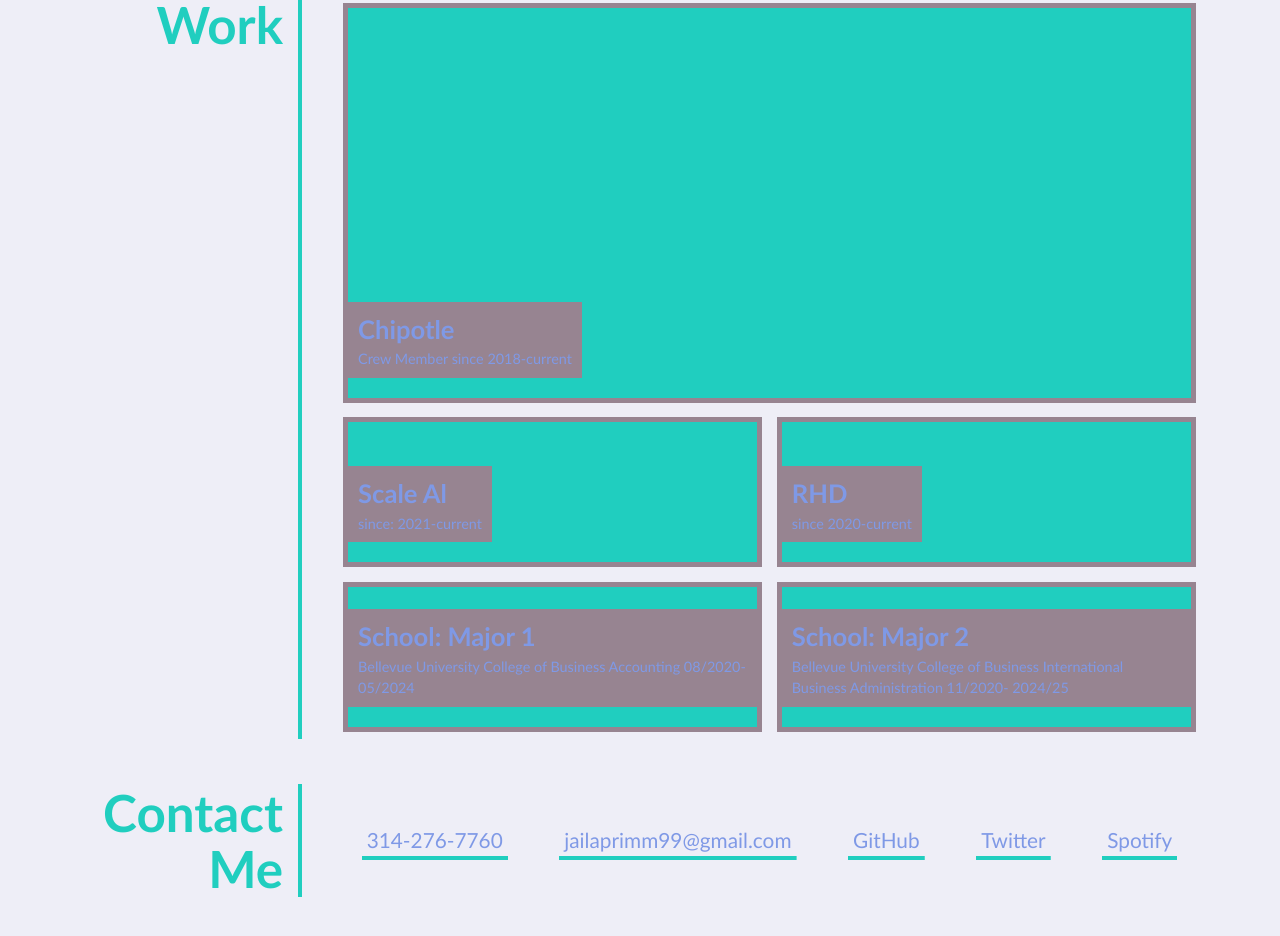
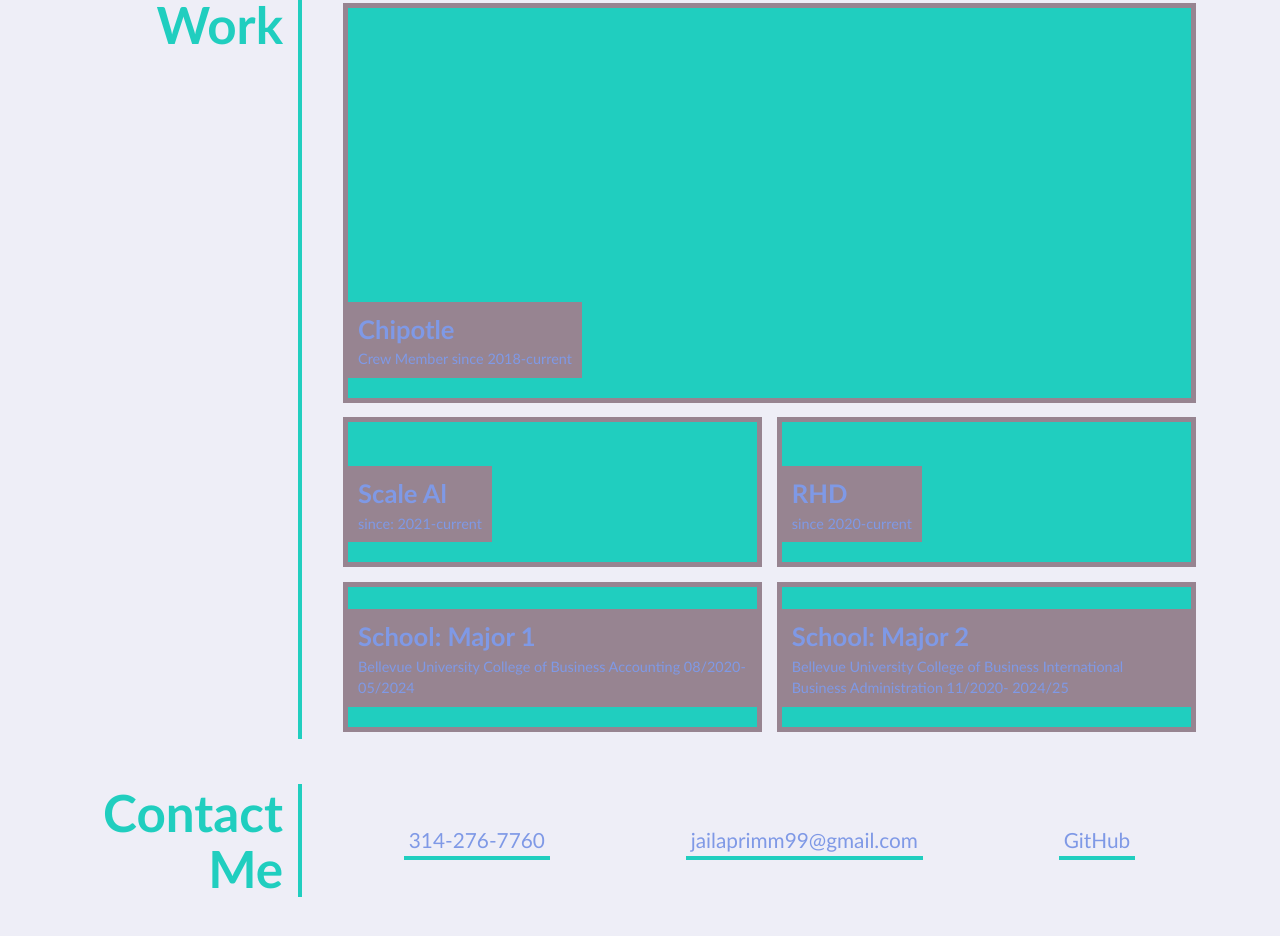
Before and after one commit to JPrimm99/Professional-Portfolio, a plain HTML site: page index.html in a window 1280 px wide. Shown: the part 528-1464 px from the top of the page. Drawn offline with Linux system fonts and the light colour scheme; files that its build step writes are made by us from their sources.

Commit message:
Add files via upload

```diff
--- a/index.html
+++ b/index.html
@@ -110,8 +110,8 @@
           <a href="tel:+13142767760">314-276-7760</a>
           <a href="mailto:jailaprimm99@gmail.com">jailaprimm99@gmail.com</a>
           <a href="https://github.com/JPrimm99/Professional-Portfolio.git">GitHub</a>
-          <a href="#">Twitter</a>
-          <a href="#">Spotify</a>
+
+
         </address>
       </div>
     </section>
```
